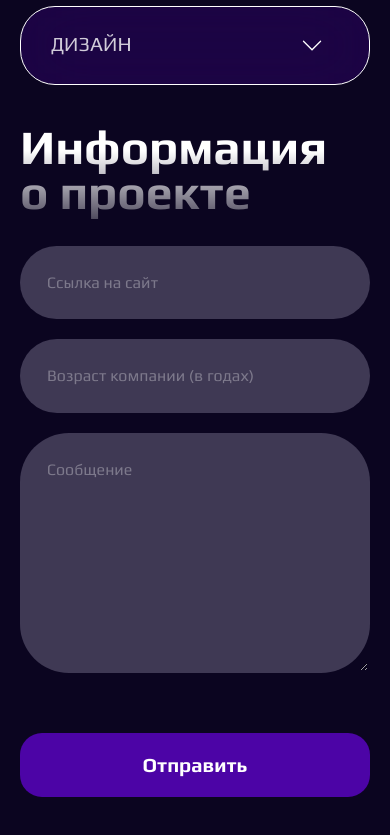
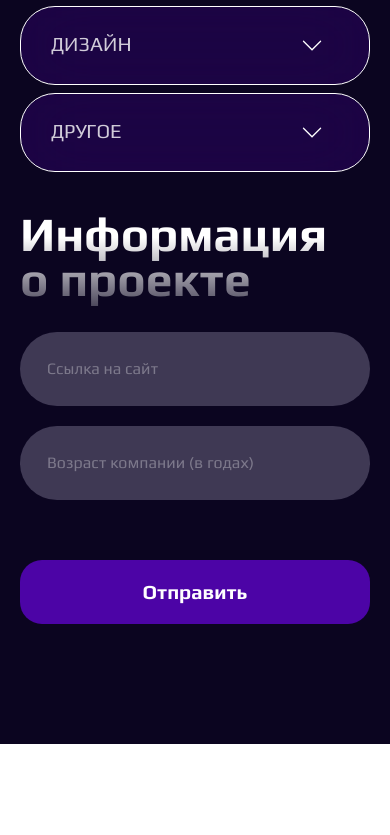
Before and after one commit to JulieBenchuk/web-studio, a Next.js app: page /questionnaire in a window 390 px wide. Shown: the part 1568-2403 px from the top of the page. After the commit the page ends 2312 px from the top, so only its background shows below. Built offline with nearby package versions, Linux system fonts and the light colour scheme.

Commit message:
feat: tablet&mobile version to SelectorItem

```diff
--- a/src/components/05_Questionnaire/QuestionnaireForm.tsx
+++ b/src/components/05_Questionnaire/QuestionnaireForm.tsx
@@ -7,6 +7,11 @@ import SelectorItem from "@/components/05_Questionnaire/SelectorItem";
 import {selectorItemsData} from "@/components/05_Questionnaire/SelectorItemsData";
 
 const QuestionnaireForm = () => {
+    const [isMessageActive, setIsMessageActive] = useState(false)
+
+    const onMessageActiveHandler = () => {
+        setIsMessageActive(true)
+    }
 
     return (
         <Wrapper className={style.wrapper}>
@@ -41,7 +46,8 @@ const QuestionnaireForm = () => {
                 <div className={style.interest}>
                     <SmallTitle className={style.titles}>Вас интересует</SmallTitle>
                     <div className={style.selectorsBlock}>
-                        {selectorItemsData.map((i) => <SelectorItem title={i.title} buttons={i.buttons}/>)}
+                        {selectorItemsData.map((i) => <SelectorItem title={i.title} buttons={i.buttons}
+                                                                    onMessageActiveHandler={onMessageActiveHandler}/>)}
                     </div>
                 </div>
 
@@ -60,13 +66,16 @@ const QuestionnaireForm = () => {
                                 <span className={style.fakePlaceholder}>Возраст компании (в годах)</span>
                             </div>
                         </div>
+
+                        {isMessageActive &&
                             <div className={style.row2}>
                                 <div className={style.formMessage}>
                                     <label>Сообщение</label>
                                     <textarea/>
                                     <span className={style.fakePlaceholder}>Сообщение</span>
                                 </div>
-                        </div>
+                            </div>}
+
                         <div className={style.buttonBlock}>
                             <FullButton className={style.button}>Отправить</FullButton>
                         </div>
--- a/src/components/05_Questionnaire/SelectorItem.tsx
+++ b/src/components/05_Questionnaire/SelectorItem.tsx
@@ -3,12 +3,20 @@ import style from "@/styles/components/questionnaireForm.module.scss"
 import arrow from "@/assets/svg/arrowDown.svg"
 import LinkBtn from "@/components/common/buttons/LinkBtn";
 
-const SelectorItem: React.FC<{ title: string, buttons: Array<string> }> = ({title, buttons}) => {
+const SelectorItem: React.FC<{ title: string, buttons?: Array<string>, onMessageActiveHandler: () => void }> = ({
+                                                                                                                    title,
+                                                                                                                    buttons,
+                                                                                                                    onMessageActiveHandler
+                                                                                                                }) => {
 
     const [expandedMenu, setExpandedMenu] = useState(false)
 
     const onClickHandler = () => {
-        setExpandedMenu(!expandedMenu)
+        if (title === "Другое") {
+            onMessageActiveHandler()
+        } else {
+            setExpandedMenu(!expandedMenu)
+        }
     }
 
     return <>
@@ -17,7 +25,7 @@ const SelectorItem: React.FC<{ title: string, buttons: Array<string> }> = ({titl
             <img src={arrow.src} className={style.itemArrow} alt="questionnaire"/>
         </div>
         <div className={expandedMenu ? `${style.selectorItemExpanded}` : `${style.selectorItemHidden}`}>
-            {expandedMenu && buttons.map((b) => <LinkBtn>{b}</LinkBtn>)}
+            {expandedMenu && buttons && buttons.map((b) => <LinkBtn>{b}</LinkBtn>)}
         </div>
     </>
 };
--- a/src/components/05_Questionnaire/SelectorItemsData.ts
+++ b/src/components/05_Questionnaire/SelectorItemsData.ts
@@ -14,4 +14,8 @@ export const selectorItemsData = [
         title: "Дизайн",
         buttons: ["UI и UX дизайн", "Редизайн сайта"]
     },
+    {
+        id: 4,
+        title: "Другое",
+    }
 ]
--- a/src/styles/components/questionnaireForm.module.scss
+++ b/src/styles/components/questionnaireForm.module.scss
@@ -123,6 +123,11 @@
           width: 980px;
           height: 0;
           margin-bottom: 20px;
+          display: flex;
+          justify-content: start;
+          align-items: end;
+          flex-wrap: wrap;
+          gap: 20px;
           @media (max-width: 1439px) {
             width: 100%;
           }
@@ -137,20 +142,20 @@
           background: rgba(216, 216, 216, 0.13);
           backdrop-filter: blur(34px);
           border-radius: 35px;
-          padding: 140px 149px 42px 54px;
-          height: 299px;
+          padding: 140px 40% 42px 54px;
+          height: 100%;
           top: -120px;
           border: 1px solid $text-color-primary;
           margin-bottom: -100px;
           @media (max-width: 1439px) {
             top: -100px;
             margin-bottom: -80px;
-            padding: 30px 32px;
+            padding: 120px 32px 30px 32px;
           }
           @media (max-width: 965px) {
             top: -80px;
             margin-bottom: -72px;
-            padding: 25px 30px;
+            padding: 100px 30px 25px 30px;
           }
 
         }
```
Lines whose indentation alone changed are shown as unchanged.
